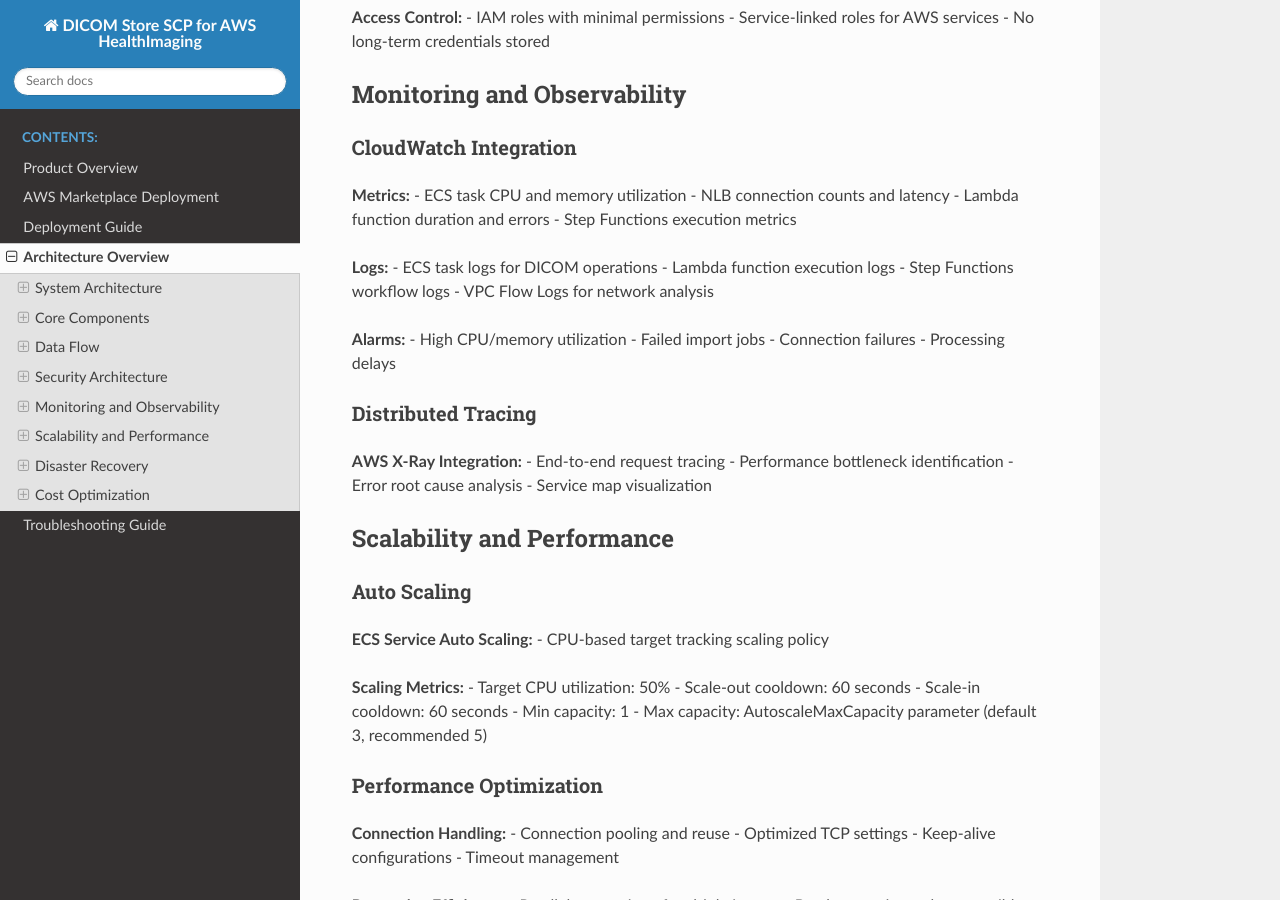
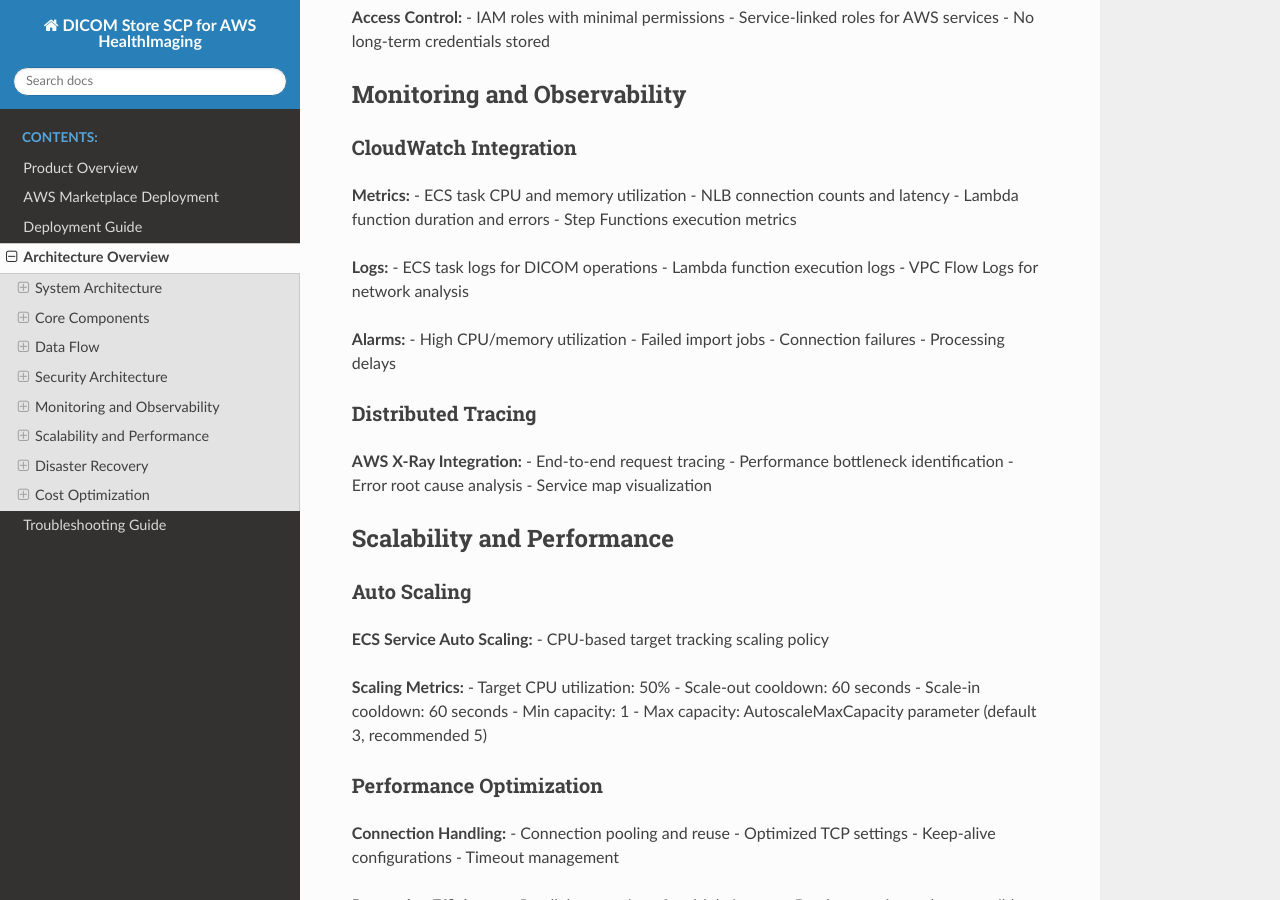
Before and after one commit to mmi-sc/dicom-store-scp-for-ahi, a Sphinx documentation site: the page built from source/architecture.rst, in a window 1280 px wide and 900 px high, scrolled down 3913 px. Built offline with Sphinx 7.4.7 and the Read the Docs theme 3.1.0, drawn with Linux system fonts in a browser that asks for light colours.

Commit message:
docs: remove Step Functions CloudWatch Logs references
- Remove incorrect Step Functions CloudWatch Logs references from all documentation
- Step Functions does not have CloudWatch Logs output configured in implementation
- Updated MARKETPLACE_DOCUMENTATION*.md, architecture docs, and README files
- Documentation now matches actual implementation capabilities

```diff
--- a/source/architecture.rst
+++ b/source/architecture.rst
@@ -274,7 +274,6 @@
 **Logs:**
 - ECS task logs for DICOM operations
 - Lambda function execution logs
-- Step Functions workflow logs
 - VPC Flow Logs for network analysis
 
 **Alarms:**
```
